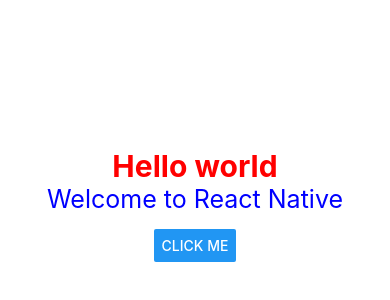
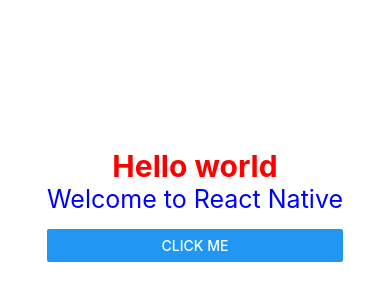
Before and after one commit to Nadil-Dulran/MobileTestApp, a React Native app: screen / in a window 390 px wide. Shown: the part 52-352 px from the top of the page. Built offline with nearby package versions, Linux system fonts and the light colour scheme.

Commit message:
Update Home page with custom components

```diff
--- a/App.tsx
+++ b/App.tsx
@@ -1,23 +1,12 @@
 import React from 'react';
 import { Text, View, Button, Alert } from 'react-native';
+import MyComponent from './src/components/MyComponent';
 
 function App() {
 
   return (
       <View style={{ alignItems: 'center'}}>
-      <Text style={{color: 'red',
-          fontSize: 30,
-          fontWeight: 'bold',
-          textAlign: 'center',
-          marginTop: 200
-          }}>
-      Hello world</Text>
-      <Text style={{fontSize: 25,
-          color: 'blue',
-          marginBottom: 15
-          }}>Welcome to
-      React Native</Text>
-    <Button title="Click Me" onPress={() => Alert.alert('Button Clicked')}/>
+      <MyComponent />
       </View>
   );
 
--- /dev/null
+++ b/src/components/MyComponent.tsx
@@ -0,0 +1,24 @@
+import { View, Text, Button, Alert } from 'react-native'
+import React from 'react'
+
+const MyComponent = () => {
+  return (
+    <View>
+      <Text style={{color: 'red',
+          fontSize: 30,
+          fontWeight: 'bold',
+          textAlign: 'center',
+          marginTop: 200
+          }}>
+      Hello world</Text>
+      <Text style={{fontSize: 25,
+          color: 'blue',
+          marginBottom: 15
+          }}>Welcome to
+      React Native</Text>
+    <Button title="Click Me" onPress={() => Alert.alert('Button Clicked')}/>
+    </View>
+  )
+}
+
+export default MyComponent
```
